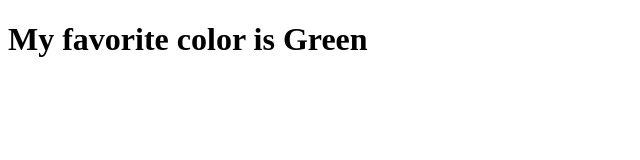
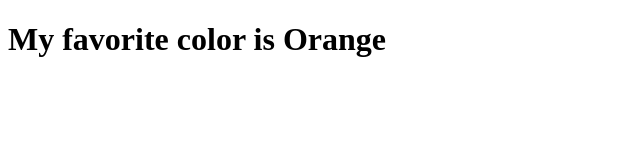
Before and after one commit to kipruto/React-Intro, a React (Create React App) app: page / in a window 1280 px wide. Shown: the top 160 px of the page, without its empty margins (0-640 px from the left). Built offline with nearby package versions, Linux system fonts and the light colour scheme.

Commit message:
using-componentDidMount method

```diff
--- a/src/index.js
+++ b/src/index.js
@@ -8,8 +8,10 @@ class Header extends React.Component {
             favouriteColor: "Red"
         };
     }
-    static getDerivedStateFromProps(props, state) {
-        return { favouriteColor: props.favCol };
+    componentDidMount() {
+        setTimeout(()=> {
+            this.setState({favouriteColor: "Orange"})
+        }, 3000);
     }
     render() {
         return (
```
